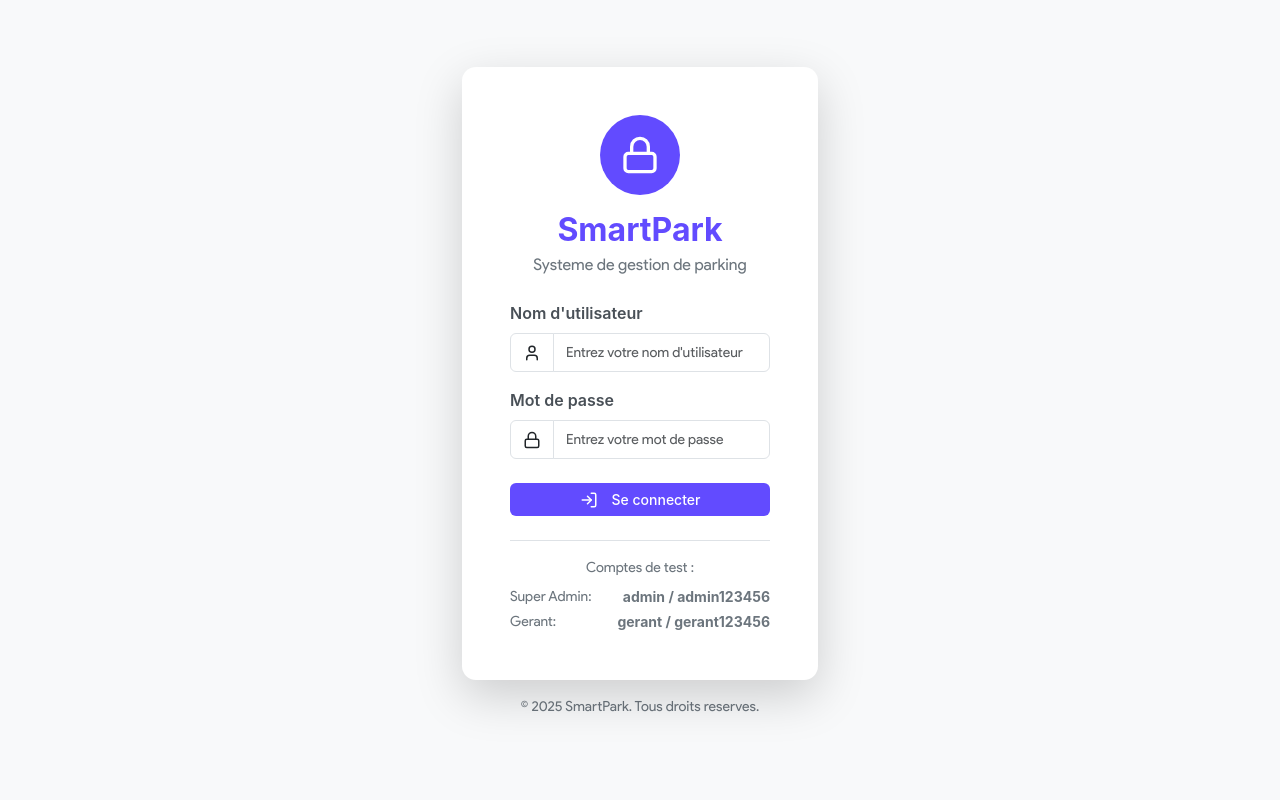
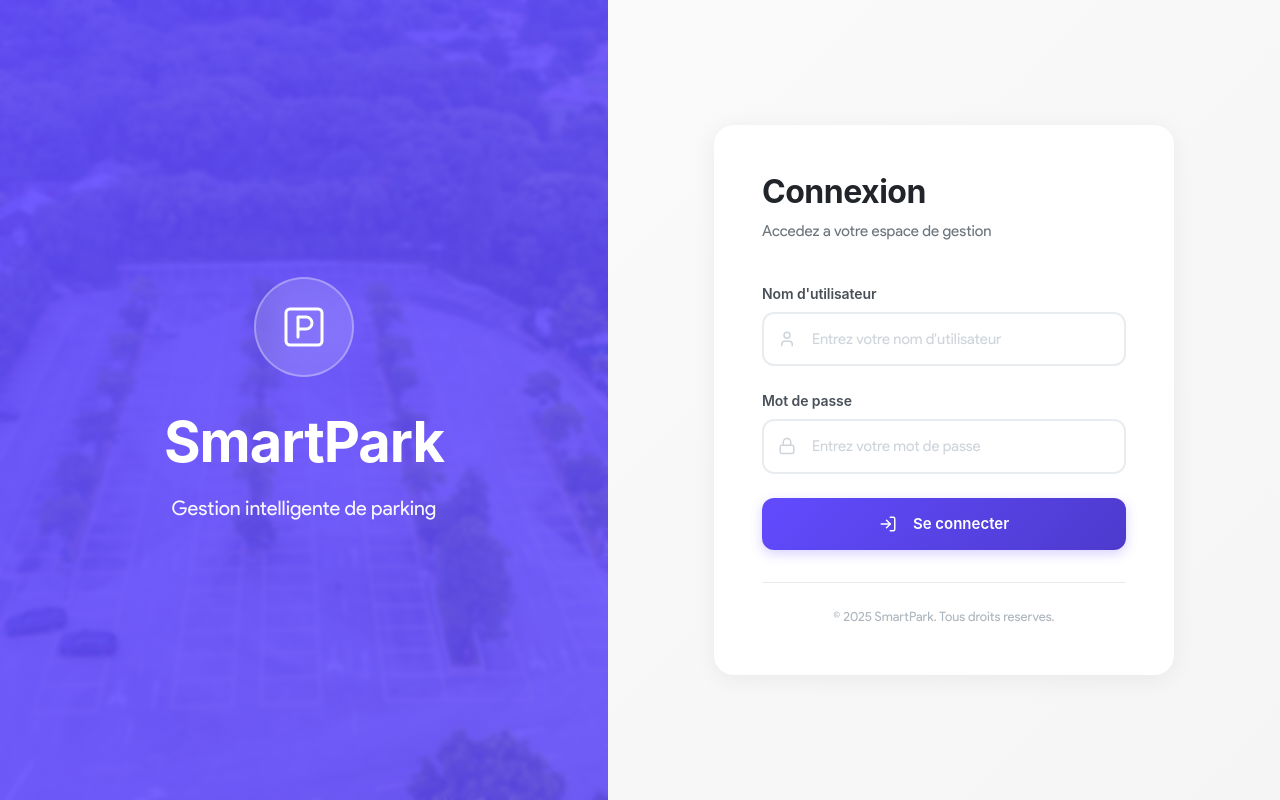
Before and after one commit to lilmoussis/APP_MEMOIRE, a React (Vite) app in the folder client/: page /login in a window 1280 px wide. Built offline with nearby package versions, Linux system fonts and the light colour scheme; a web font is replaced by a local one.

Commit message:
Refactor code structure for improved readability and maintainability

```diff
--- a/client/src/pages/Login.jsx
+++ b/client/src/pages/Login.jsx
@@ -4,9 +4,10 @@
 
 import { useState, useEffect } from 'react';
 import { useNavigate } from 'react-router-dom';
-import { LogIn, Lock, User } from 'lucide-react';
+import { LogIn, Lock, User, ParkingSquare } from 'lucide-react';
 import toast from 'react-hot-toast';
 import { useAuthStore } from '../store';
+import { motion } from 'framer-motion';
 
 export default function Login() {
   const navigate = useNavigate();
@@ -56,37 +57,50 @@ export default function Login() {
   };
 
   return (
-    <div className="min-vh-100 d-flex align-items-center justify-content-center bg-light">
-      <div className="container">
-        <div className="row justify-content-center">
-          <div className="col-md-5 col-lg-4">
-            <div className="card shadow-lg border-0">
-              <div className="card-body p-5">
-                {/* Logo et titre */}
-                <div className="text-center mb-4">
-                  <div
-                    className="rounded-circle bg-primary text-white d-inline-flex align-items-center justify-content-center mb-3"
-                    style={{ width: '80px', height: '80px' }}
+    <div className="login-container">
+      {/* Section gauche - Image parking */}
+      <div className="login-visual">
+        <div className="login-visual-overlay"></div>
+        <div className="login-visual-content">
+          <motion.div
+            initial={{ opacity: 0, y: -20 }}
+            animate={{ opacity: 1, y: 0 }}
+            transition={{ duration: 0.6 }}
           >
-                    <Lock size={40} />
+            <div className="login-logo-circle">
+              <ParkingSquare size={48} strokeWidth={1.5} />
             </div>
-                  <h2 className="fw-bold text-primary mb-1">SmartPark</h2>
-                  <p className="text-muted">Systeme de gestion de parking</p>
+            <h1 className="login-brand">SmartPark</h1>
+            <p className="login-tagline">Gestion intelligente de parking</p>
+          </motion.div>
+        </div>
+      </div>
+
+      {/* Section droite - Formulaire */}
+      <div className="login-form-section">
+        <motion.div
+          className="login-form-wrapper"
+          initial={{ opacity: 0, x: 20 }}
+          animate={{ opacity: 1, x: 0 }}
+          transition={{ duration: 0.6, delay: 0.2 }}
+        >
+          {/* Header */}
+          <div className="login-header">
+            <h2 className="login-title">Connexion</h2>
+            <p className="login-subtitle">Accedez a votre espace de gestion</p>
           </div>
 
           {/* Formulaire */}
-                <form onSubmit={handleSubmit}>
-                  <div className="mb-3">
-                    <label htmlFor="username" className="form-label">
+          <form onSubmit={handleSubmit} className="login-form">
+            <div className="form-group">
+              <label htmlFor="username" className="form-label-modern">
                 Nom d'utilisateur
               </label>
-                    <div className="input-group">
-                      <span className="input-group-text bg-white">
-                        <User size={18} />
-                      </span>
+              <div className="input-wrapper">
+                <User size={18} className="input-icon" />
                 <input
                   type="text"
-                        className="form-control"
+                  className="form-input-modern"
                   id="username"
                   name="username"
                   value={credentials.username}
@@ -98,17 +112,15 @@ export default function Login() {
               </div>
             </div>
 
-                  <div className="mb-4">
-                    <label htmlFor="password" className="form-label">
+            <div className="form-group">
+              <label htmlFor="password" className="form-label-modern">
                 Mot de passe
               </label>
-                    <div className="input-group">
-                      <span className="input-group-text bg-white">
-                        <Lock size={18} />
-                      </span>
+              <div className="input-wrapper">
+                <Lock size={18} className="input-icon" />
                 <input
                   type="password"
-                        className="form-control"
+                  className="form-input-modern"
                   id="password"
                   name="password"
                   value={credentials.password}
@@ -122,13 +134,13 @@ export default function Login() {
 
             <button
               type="submit"
-                    className="btn btn-primary w-100 d-flex align-items-center justify-content-center"
+              className="btn-login-modern"
               disabled={isLoading}
             >
               {isLoading ? (
                 <>
                   <span className="spinner-border spinner-border-sm me-2" role="status" aria-hidden="true"></span>
-                        Connexion...
+                  Connexion en cours...
                 </>
               ) : (
                 <>
@@ -139,31 +151,11 @@ export default function Login() {
             </button>
           </form>
 
-                {/* Comptes de test */}
-                <div className="mt-4 pt-3 border-top">
-                  <p className="text-muted small text-center mb-2">Comptes de test :</p>
-                  <div className="small text-muted">
-                    <div className="d-flex justify-content-between mb-1">
-                      <span>Super Admin:</span>
-                      <span className="fw-bold">admin / admin123456</span>
+          {/* Footer */}
+          <div className="login-footer">
+            <p>&copy; 2025 SmartPark. Tous droits reserves.</p>
           </div>
-                    <div className="d-flex justify-content-between">
-                      <span>Gerant:</span>
-                      <span className="fw-bold">gerant / gerant123456</span>
-                    </div>
-                  </div>
-                </div>
-              </div>
-            </div>
-
-            {/* Footer */}
-            <div className="text-center mt-3">
-              <p className="text-muted small">
-                &copy; 2025 SmartPark. Tous droits reserves.
-              </p>
-            </div>
-          </div>
-        </div>
+        </motion.div>
       </div>
     </div>
   );
--- a/client/src/styles/global.css
+++ b/client/src/styles/global.css
@@ -1399,3 +1399,279 @@ body {
 ::-webkit-scrollbar-thumb:hover {
   background: var(--primary-dark);
 }
+
+/* Login Page */
+.login-container {
+  display: flex;
+  min-height: 100vh;
+  background: var(--white);
+}
+
+.login-visual {
+  flex: 1;
+  position: relative;
+  background-image: url('/parking-bg.jpg');
+  background-size: cover;
+  background-position: center;
+  background-repeat: no-repeat;
+  display: none;
+}
+
+@media (min-width: 992px) {
+  .login-visual {
+    display: block;
+  }
+}
+
+.login-visual-overlay {
+  position: absolute;
+  inset: 0;
+  background: linear-gradient(135deg, rgba(98, 75, 255, 0.92) 0%, rgba(98, 75, 255, 0.85) 100%);
+  backdrop-filter: blur(2px);
+}
+
+.login-visual-content {
+  position: relative;
+  z-index: 1;
+  height: 100%;
+  display: flex;
+  align-items: center;
+  justify-content: center;
+  text-align: center;
+  padding: 3rem;
+  color: var(--white);
+}
+
+.login-logo-circle {
+  width: 100px;
+  height: 100px;
+  border-radius: 50%;
+  background: rgba(255, 255, 255, 0.15);
+  backdrop-filter: blur(10px);
+  display: inline-flex;
+  align-items: center;
+  justify-content: center;
+  margin-bottom: 2rem;
+  border: 2px solid rgba(255, 255, 255, 0.3);
+}
+
+.login-brand {
+  font-size: 3.5rem;
+  font-weight: 700;
+  margin-bottom: 1rem;
+  letter-spacing: -1px;
+}
+
+.login-tagline {
+  font-size: 1.25rem;
+  font-weight: 400;
+  opacity: 0.95;
+  max-width: 400px;
+  margin: 0 auto;
+}
+
+.login-form-section {
+  flex: 1;
+  display: flex;
+  align-items: center;
+  justify-content: center;
+  padding: 2rem;
+  background: linear-gradient(135deg, #fafafa 0%, #f5f5f5 100%);
+}
+
+.login-form-wrapper {
+  width: 100%;
+  max-width: 460px;
+  background: var(--white);
+  border-radius: 1.25rem;
+  padding: 3rem;
+  box-shadow: 0 4px 24px rgba(0, 0, 0, 0.06);
+}
+
+.login-header {
+  margin-bottom: 2.5rem;
+}
+
+.login-title {
+  font-size: 2rem;
+  font-weight: 700;
+  color: var(--gray-900);
+  margin-bottom: 0.5rem;
+  letter-spacing: -0.5px;
+}
+
+.login-subtitle {
+  font-size: 0.95rem;
+  color: var(--gray-600);
+  margin: 0;
+}
+
+.login-form {
+  margin-bottom: 2rem;
+}
+
+.form-group {
+  margin-bottom: 1.5rem;
+}
+
+.form-label-modern {
+  display: block;
+  font-size: 0.875rem;
+  font-weight: 600;
+  color: var(--gray-700);
+  margin-bottom: 0.5rem;
+  letter-spacing: -0.1px;
+}
+
+.input-wrapper {
+  position: relative;
+  display: flex;
+  align-items: center;
+}
+
+.input-icon {
+  position: absolute;
+  left: 1rem;
+  color: var(--gray-400);
+  pointer-events: none;
+  z-index: 1;
+}
+
+.form-input-modern {
+  width: 100%;
+  padding: 0.875rem 1rem 0.875rem 3rem;
+  border: 2px solid var(--gray-200);
+  border-radius: 0.75rem;
+  font-size: 0.9375rem;
+  color: var(--gray-800);
+  background: var(--white);
+  transition: all 0.2s ease;
+}
+
+.form-input-modern:focus {
+  outline: none;
+  border-color: var(--primary-color);
+  box-shadow: 0 0 0 4px rgba(98, 75, 255, 0.08);
+}
+
+.form-input-modern::placeholder {
+  color: var(--gray-400);
+}
+
+.form-input-modern:disabled {
+  background: var(--gray-50);
+  cursor: not-allowed;
+}
+
+.btn-login-modern {
+  width: 100%;
+  padding: 0.9375rem 1.5rem;
+  background: linear-gradient(135deg, var(--primary-color) 0%, var(--primary-dark) 100%);
+  color: var(--white);
+  border: none;
+  border-radius: 0.75rem;
+  font-size: 0.9375rem;
+  font-weight: 600;
+  display: flex;
+  align-items: center;
+  justify-content: center;
+  gap: 0.5rem;
+  transition: all 0.3s cubic-bezier(0.4, 0, 0.2, 1);
+  cursor: pointer;
+  box-shadow: 0 4px 12px rgba(98, 75, 255, 0.25);
+}
+
+.btn-login-modern:hover:not(:disabled) {
+  transform: translateY(-2px);
+  box-shadow: 0 8px 20px rgba(98, 75, 255, 0.35);
+}
+
+.btn-login-modern:active:not(:disabled) {
+  transform: translateY(0);
+}
+
+.btn-login-modern:disabled {
+  opacity: 0.6;
+  cursor: not-allowed;
+}
+
+.login-test-accounts {
+  padding: 1.5rem;
+  background: linear-gradient(135deg, rgba(98, 75, 255, 0.03) 0%, rgba(98, 75, 255, 0.06) 100%);
+  border-radius: 0.875rem;
+  margin-bottom: 1.5rem;
+}
+
+.test-accounts-title {
+  font-size: 0.8125rem;
+  font-weight: 600;
+  color: var(--gray-600);
+  text-transform: uppercase;
+  letter-spacing: 0.5px;
+  margin-bottom: 1rem;
+  text-align: center;
+}
+
+.test-account-item {
+  display: flex;
+  justify-content: space-between;
+  align-items: center;
+  padding: 0.625rem 0;
+  font-size: 0.875rem;
+}
+
+.test-account-item:not(:last-child) {
+  border-bottom: 1px solid rgba(0, 0, 0, 0.05);
+}
+
+.test-account-role {
+  font-weight: 600;
+  color: var(--gray-700);
+}
+
+.test-account-creds {
+  font-family: 'Courier New', monospace;
+  font-size: 0.8125rem;
+  color: var(--primary-color);
+  background: rgba(98, 75, 255, 0.08);
+  padding: 0.25rem 0.625rem;
+  border-radius: 0.375rem;
+  font-weight: 500;
+}
+
+.login-footer {
+  text-align: center;
+  padding-top: 1.5rem;
+  border-top: 1px solid var(--gray-200);
+}
+
+.login-footer p {
+  font-size: 0.8125rem;
+  color: var(--gray-500);
+  margin: 0;
+}
+
+@media (max-width: 991px) {
+  .login-form-wrapper {
+    padding: 2rem;
+  }
+
+  .login-title {
+    font-size: 1.75rem;
+  }
+}
+
+@media (max-width: 575px) {
+  .login-form-section {
+    padding: 1rem;
+  }
+
+  .login-form-wrapper {
+    padding: 1.5rem;
+    border-radius: 1rem;
+  }
+
+  .login-title {
+    font-size: 1.5rem;
+  }
+}
```
Also changed, not shown: client/public/parking-bg.jpg (added), client/src/assets/imgs/4052.jpg (added). Lines whose indentation alone changed are shown as unchanged.
